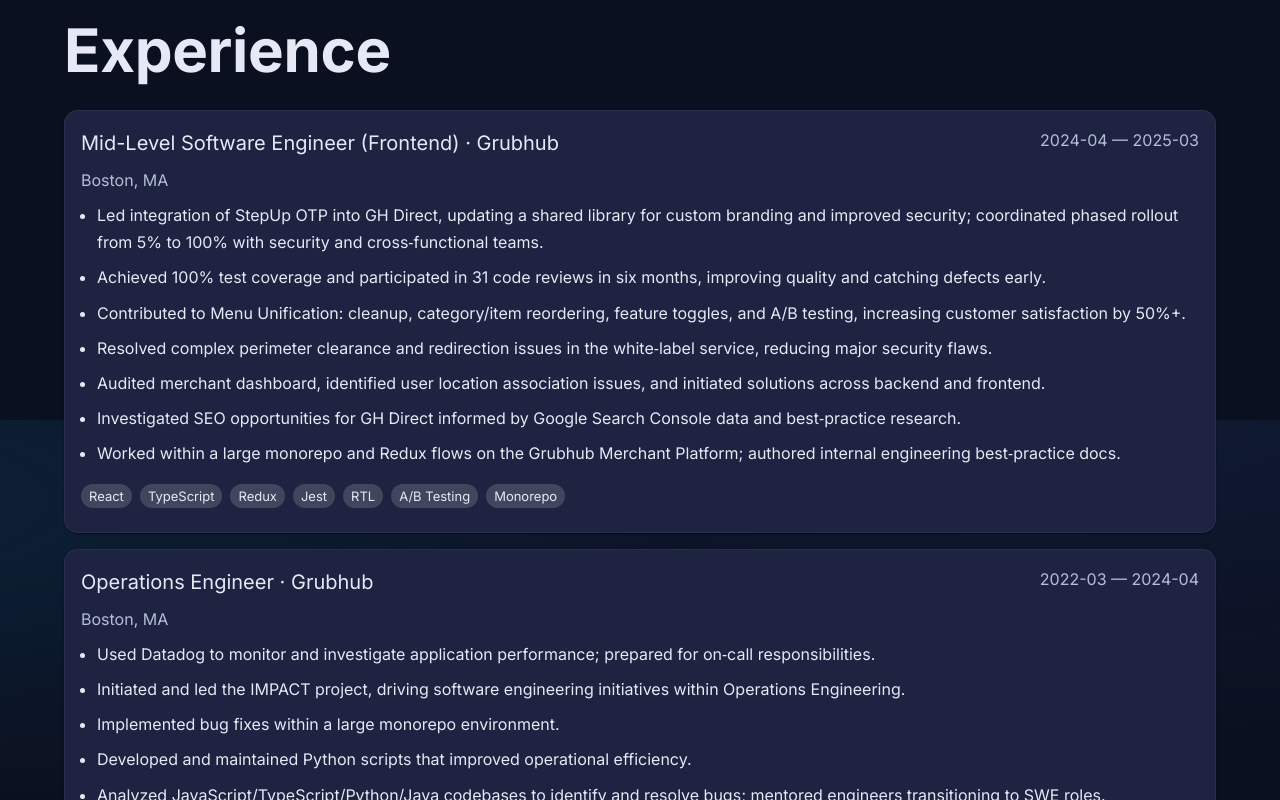
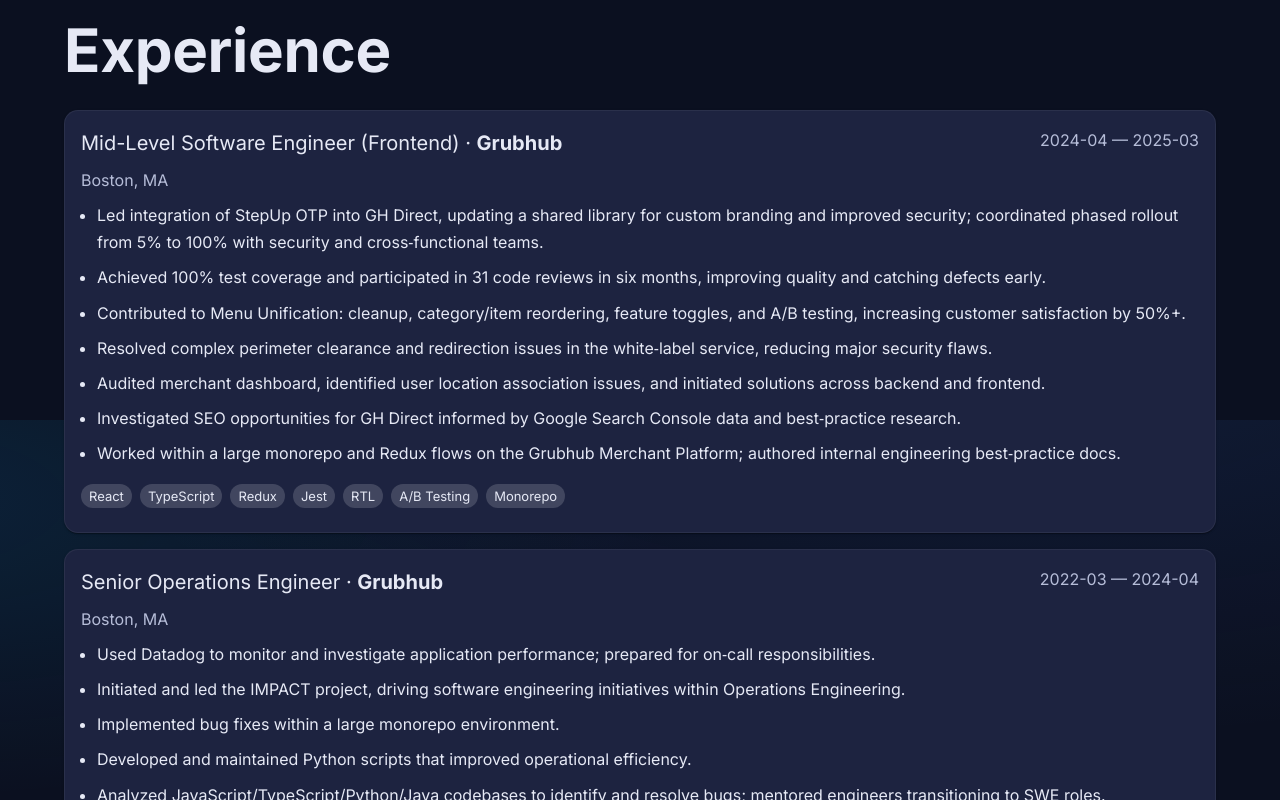
Before and after one commit to JCWoodworker/hire-james-corey, a React (Vite) app: page / in a window 1280 px wide. Shown: the part 1180-1980 px from the top of the page. Built offline with nearby package versions, Linux system fonts and the light colour scheme.

Commit message:
made company bolder

```diff
--- a/src/components/ResumeSections.tsx
+++ b/src/components/ResumeSections.tsx
@@ -59,7 +59,10 @@
 										sx={{ mb: 1 }}
 									>
 										<Typography variant="h6">
-											{exp.role} · {exp.company}
+											{exp.role} ·{" "}
+											<span style={{ fontWeight: "bolder" }}>
+												{exp.company}
+											</span>
 										</Typography>
 										<Typography color="text.secondary">
 											{exp.startDate} — {exp.endDate}
--- a/src/data/resume-data.ts
+++ b/src/data/resume-data.ts
@@ -31,7 +31,7 @@
 		},
 		{
 			company: "Grubhub",
-			role: "Operations Engineer",
+			role: "Senior Operations Engineer",
 			location: "Boston, MA",
 			startDate: "2022-03",
 			endDate: "2024-04",
```
